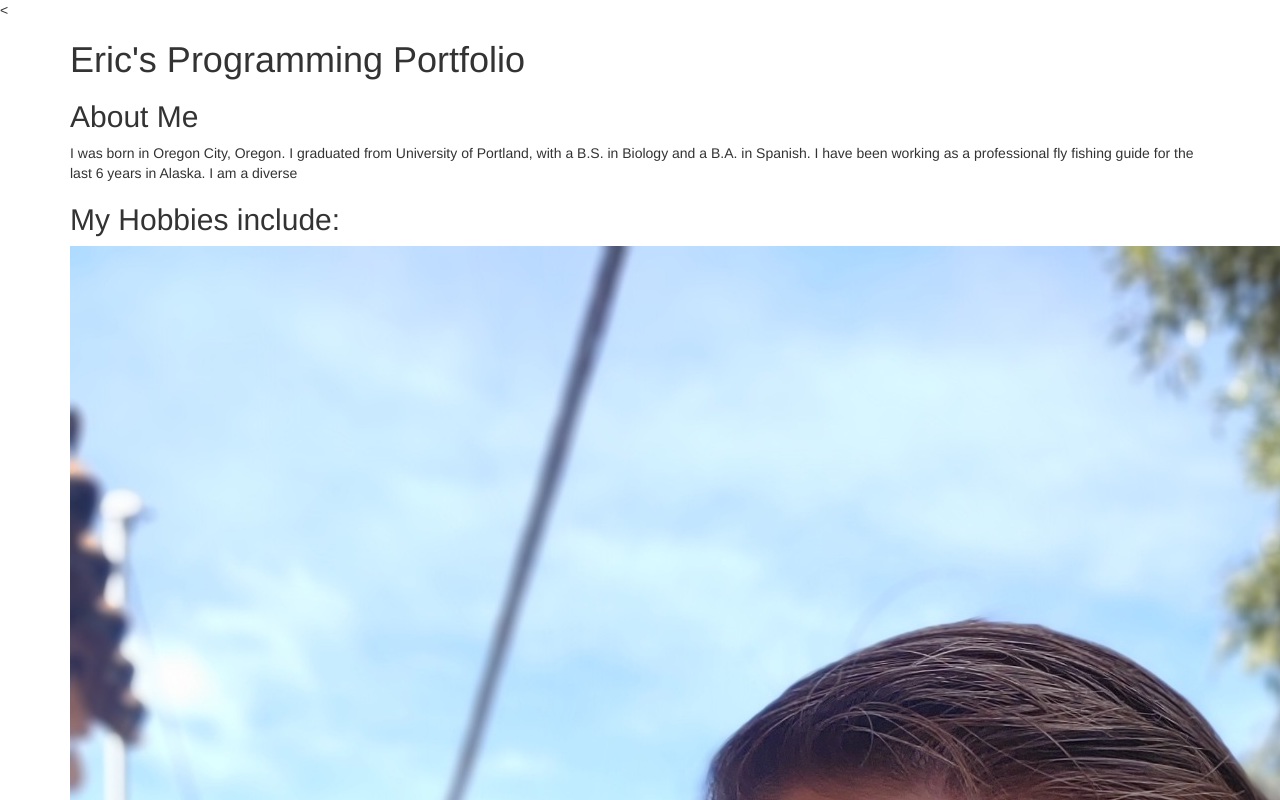
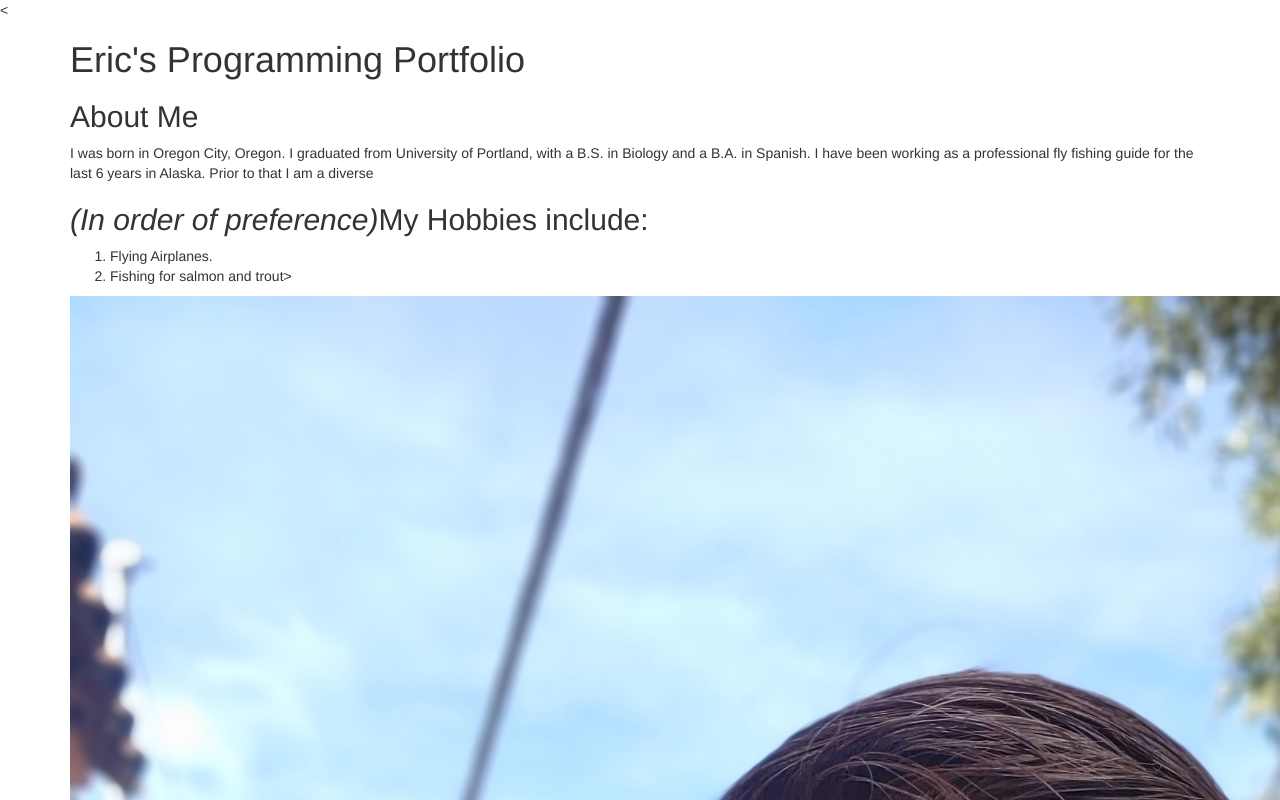
Before and after one commit to emh221/portfolio, a plain HTML site: page index.html in a window 1280 px wide. Shown: the top 800 px of the page. Drawn offline with Linux system fonts and the light colour scheme.

Commit message:
add information to my list of hobbies and a live link to My-First-Webpage

```diff
--- a/index.html
+++ b/index.html
@@ -11,17 +11,20 @@
       <h1>Eric's Programming Portfolio</h1>
       <h2>About Me</h2>
         <p>I was born in Oregon City, Oregon. I graduated from University of Portland, with a B.S. in Biology and a B.A. in Spanish. I have been
-          working as a professional fly fishing guide for the last 6 years in Alaska. I am a diverse </p>
-      <h2>My Hobbies include:</h2>
+          working as a professional fly fishing guide for the last 6 years in Alaska. Prior to that  I am a diverse </p>
+      <h2><em>(In order of preference)</em>My Hobbies include:</h2>
         <ol>
-
+          <li>Flying Airplanes.</li>
+          <li>Fishing for salmon and trout></li>
         </ol>
       <img class="myphoto" src="img/Eric.jpg" alt="a picture of me">
       <h2>Eric's Projects</h2>
       <p>Click on each webpage's title to view it.</p>
       <ul>
          <li><a href="#"><strong>Pursia's Webpage</strong></a> - this is a webpage about my cat, it uses basic HTML language.</li>
-         <li><a href="https://emh221.github.io/week-in-review/"><strong>Week-In-Review</strong></a> - this webpage tells you what I have learned about so far in 3 weeks at Epicodus.</li>
+         <li><a href="https://emh221.github.io/week-in-review/"><strong>Week-In-Review</strong></a> - this webpage tells you what I have learne
+           d about so far in 3 weeks at Epicodus.</li>
+         <li><a href="https://github.com/emh221/my-first-webpage.git"><strong>My-first-webpage</strong></a> - this is my first webpage.</li>
       </ul>
     </body>
   </div>
```
